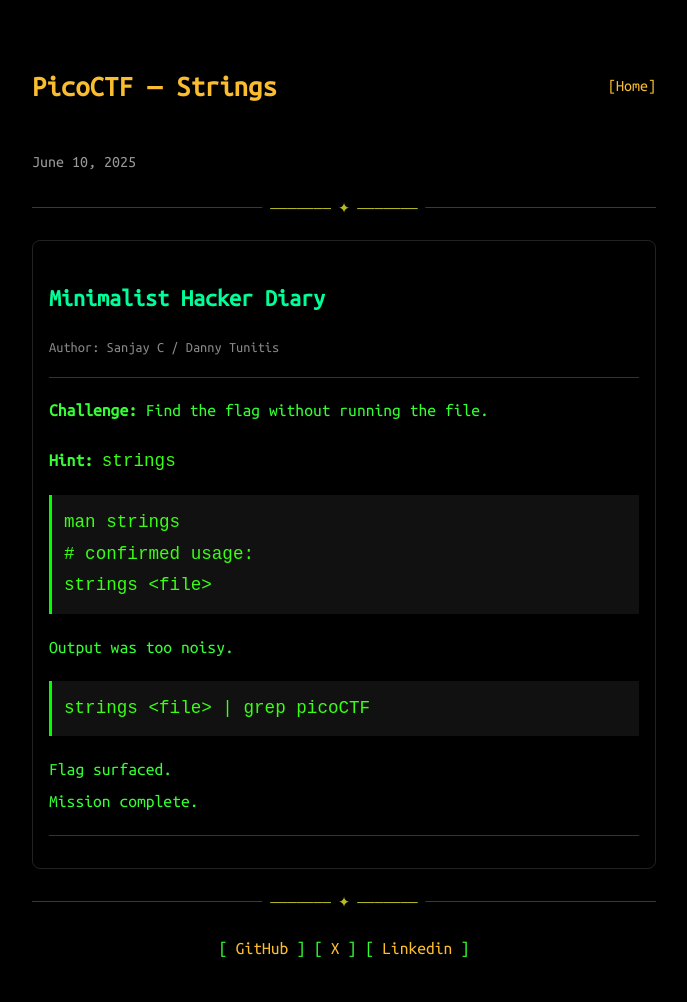
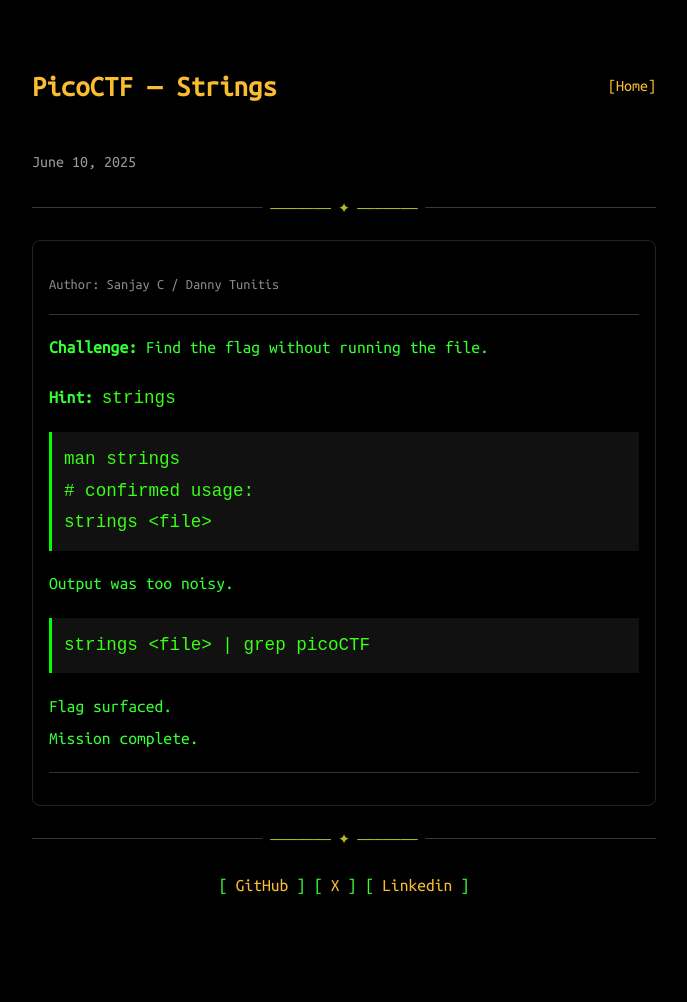
Before and after one commit to prxjwal/prxjwal, a Jekyll site: the page built from _ctf/2025-06-10.md, in a window 1280 px wide. Shown: the whole page, without its empty margins (296-983 px from the left). Built offline with Jekyll 4.4.1, drawn with Linux system fonts in a browser that asks for light colours; after the commit the page ends 939 px from its top, so only the background shows below that.

Commit message:
Update 2025-06-10.md

```diff
--- a/_ctf/2025-06-10.md
+++ b/_ctf/2025-06-10.md
@@ -50,7 +50,6 @@
     }
   </style>
 
-  <h1 class="title">Minimalist Hacker Diary</h1>
   <p class="meta">Author: Sanjay C / Danny Tunitis</p>
 
   <div class="divider"></div>
```
